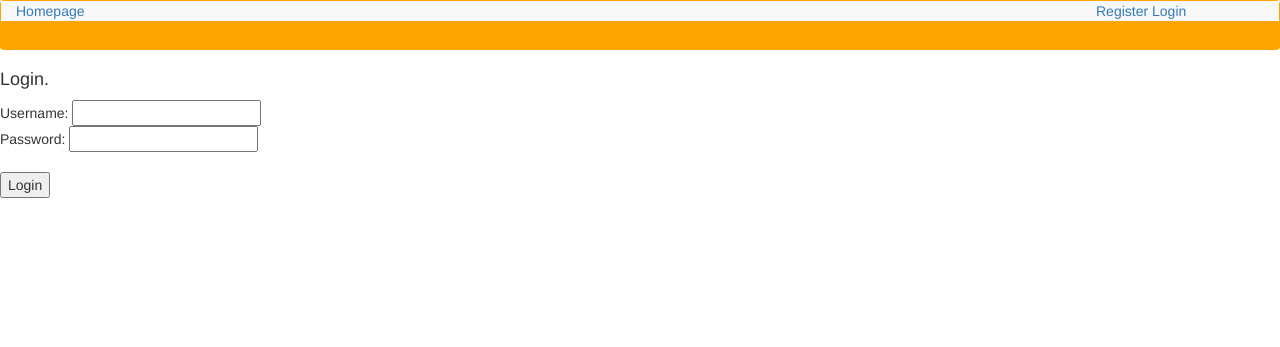
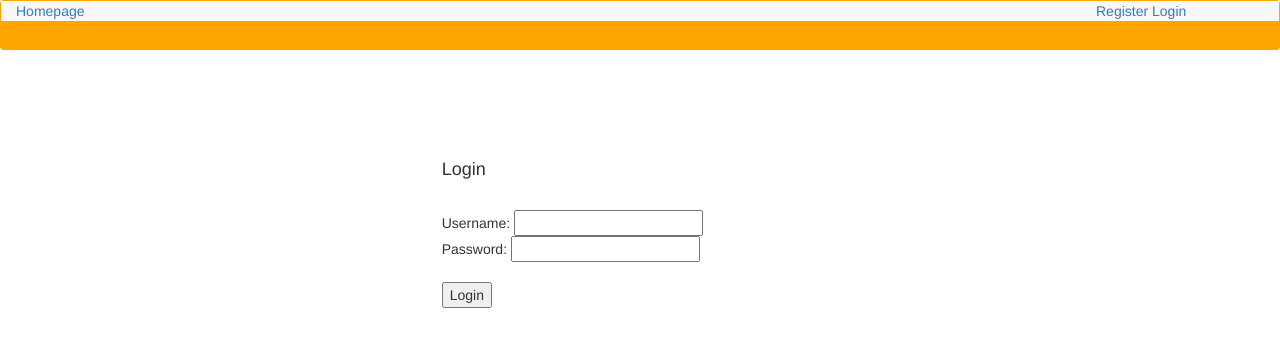
Before and after one commit to gkchan/PyQuizBase, a Flask app: page /login in a window 1280 px wide. Shown: the top 347 px of the page. Run offline with Flask 2, Linux system fonts and the light colour scheme; some libraries are stand-ins or nearby versions.

Commit message:
Center login page

```diff
--- a/templates/login.html
+++ b/templates/login.html
@@ -1,12 +1,15 @@
-{% extends 'base.html' %}
+{% extends "base.html" %}
 {% block content %}
 
-    <h4>Login.</h4>
+  <br><br><br><br>
 
+  <div class="col-xs-offset-4 col-xs-4">
+    <h4>Login</h4><br>
     <form action="/login", method="POST">
         Username: <input type="text", name="username"><br>
         Password: <input type="password", name="password"><br><br>
         <input type="submit", value="Login">
     </form>
+  </div>
 
 {% endblock %}
```
